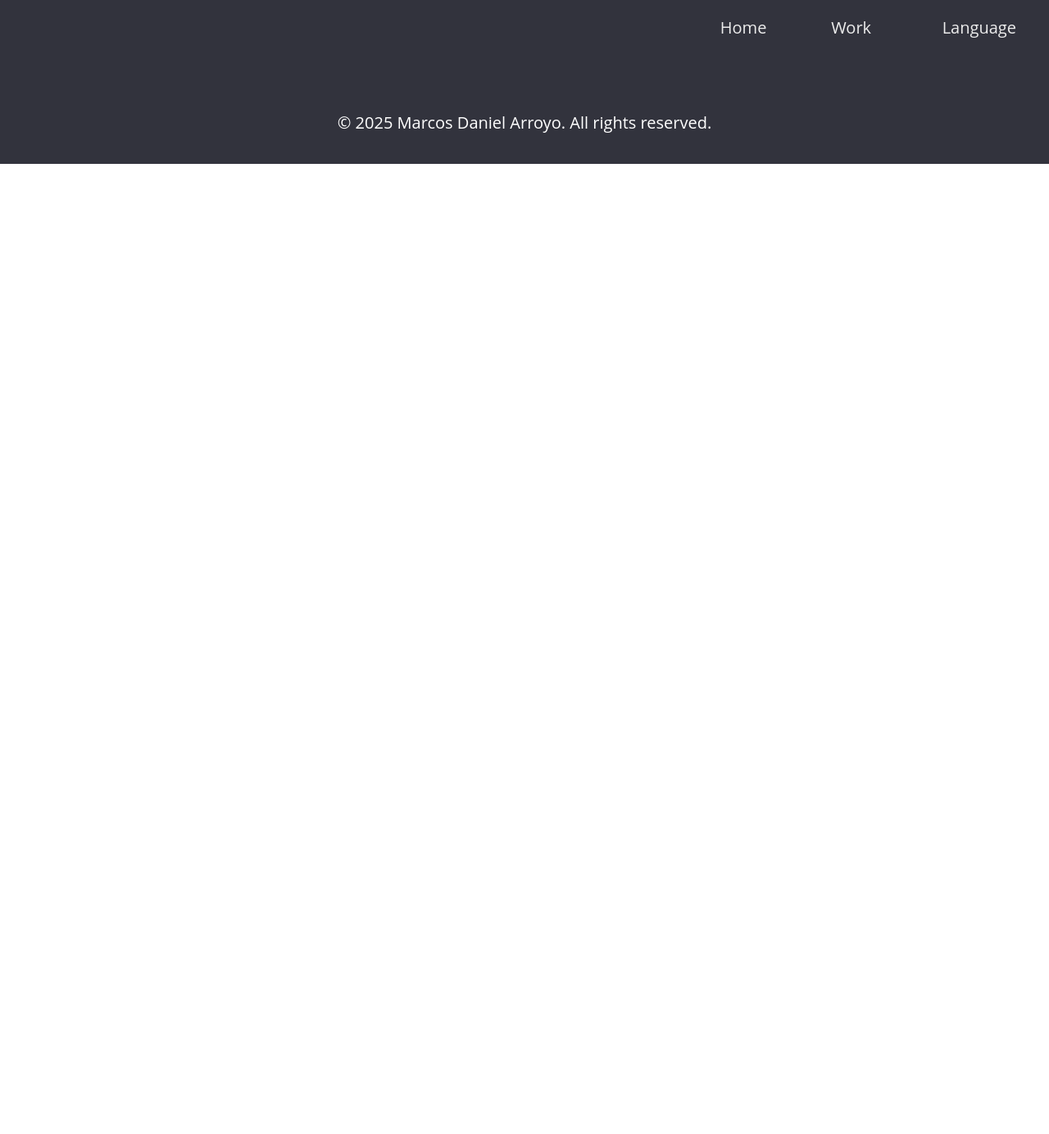
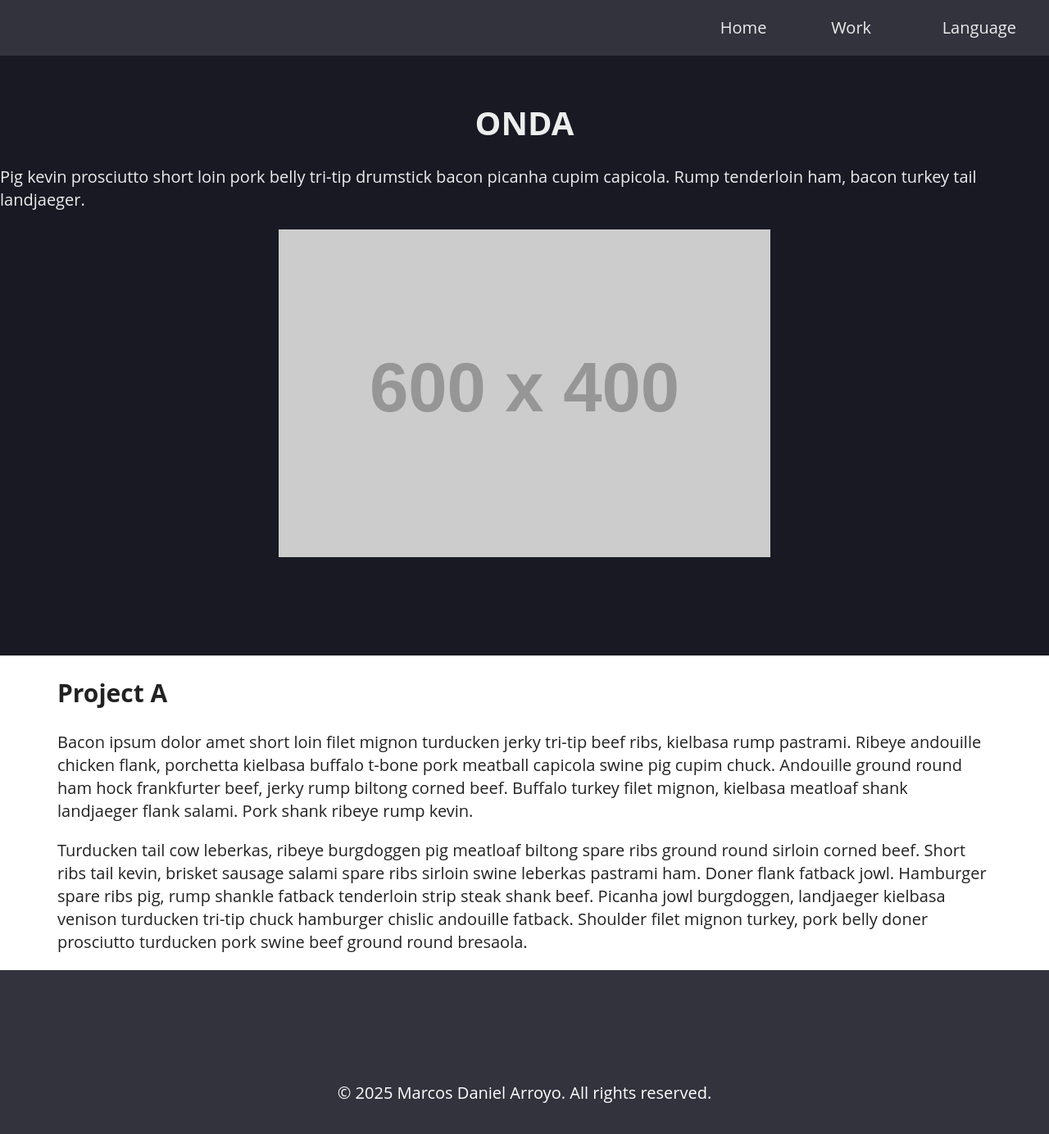
Before and after one commit to nocturnull/homepage, a Nuxt app: page /work/onda in a window 1280 px wide. Shown: the whole page at 82% size. Before the commit the page ends 800 px from the top, so only its background shows below. Built offline with nearby package versions, Linux system fonts and the light colour scheme; a web font is replaced by a local one.

Commit message:
add work pages

```diff
--- a/assets/stylesheets/abstracts/_variables.scss
+++ b/assets/stylesheets/abstracts/_variables.scss
@@ -40,7 +40,7 @@ $mid-grey: rgb(153, 153, 153) !default;
 
 /// Dark grey
 /// @type Color
-$dark-grey: rgb(68, 68, 68) !default;
+$dark-grey: rgb(24 25 35) !default;
 
 
 
--- a/assets/stylesheets/layout/_header.scss
+++ b/assets/stylesheets/layout/_header.scss
@@ -5,4 +5,5 @@
 .header {
   position: absolute;
   right: 0;
+  top: 0;
 }
--- a/assets/stylesheets/layout/_navigation.scss
+++ b/assets/stylesheets/layout/_navigation.scss
@@ -4,7 +4,8 @@
 // This file contains navigation styles.
 // -----------------------------------------------------------------------------
 .navigation {
-  width: 100%;
+  width: 100vw;
+  background-color: $secondary-color;
   display: inline-grid;
   justify-items: end;
   padding: 0 2em;
--- a/assets/stylesheets/main.scss
+++ b/assets/stylesheets/main.scss
@@ -23,6 +23,7 @@
 
 // 5. Pages
 @use 'pages/home';
+@use 'pages/work';
 
 // 6. Themes
 @use 'themes/default';
--- /dev/null
+++ b/assets/stylesheets/pages/_work.scss
@@ -0,0 +1,26 @@
+@use '../abstracts/variables' as *;
+
+// -----------------------------------------------------------------------------
+// This file contains styles that are specific to the work pages.
+// -----------------------------------------------------------------------------
+
+.work-intro {
+  display: grid;
+  grid-template: [padding] 15% [title] 60px [description] 100px [poster] auto [padding] 15% / auto;
+  background-color: $dark-grey;
+  min-height: 100vh;
+  color: $light-grey;
+  place-items: center;
+}
+
+.work-title {
+  grid-row: title;
+}
+
+.work-description {
+  grid-row: description;
+}
+
+.work-poster {
+  grid-row: poster;
+}
--- a/components/Navigation.vue
+++ b/components/Navigation.vue
@@ -5,17 +5,17 @@
       <li class="navigation-item">
         <a href="#">Work</a>
         <ul class="navigation-sub">
-          <li><a href="#">ONDA</a></li>
-          <li><a href="#">Heartware Korea</a></li>
-          <li><a href="#">Cheritz</a></li>
-          <li><a href="#">KPOP United</a></li>
+          <li class="navigation-item"><NuxtLink to="/work/onda">ONDA</NuxtLink></li>
+          <li class="navigation-item"><NuxtLink to="/work/heartware-korea">Heartware Korea</NuxtLink></li>
+          <li class="navigation-item"><NuxtLink to="/work/cheritz">Cheritz</NuxtLink></li>
+          <li class="navigation-item"><NuxtLink to="/work/kpop-united">KPOP United</NuxtLink></li>
         </ul>
       </li>
       <li class="navigation-item">
         <a href="/">Language</a>
         <ul class="navigation-sub">
-          <li><a href="#">English</a></li>
-          <li><a href="#">한국어</a></li>
+          <li class="navigation-item"><a href="#">English</a></li>
+          <li class="navigation-item"><a href="#">한국어</a></li>
         </ul>
       </li>
     </ul>
--- /dev/null
+++ b/pages/work/cheritz.vue
@@ -0,0 +1,21 @@
+<template>
+  <div class="work">
+    <div class="work-intro">
+      <h1 class="work-title">Cheritz</h1>
+      <p class="work-description">Pig kevin prosciutto short loin pork belly tri-tip drumstick bacon picanha cupim capicola. Rump tenderloin ham, bacon turkey tail landjaeger.</p>
+      <img class="work-poster" src="https://placehold.co/600x400" width="600" alt="Title Image" />
+    </div>
+
+    <div class="work-contents">
+      <section class="container">
+        <h2>Project A</h2>
+        <p>
+          Bacon ipsum dolor amet short loin filet mignon turducken jerky tri-tip beef ribs, kielbasa rump pastrami. Ribeye andouille chicken flank, porchetta kielbasa buffalo t-bone pork meatball capicola swine pig cupim chuck. Andouille ground round ham hock frankfurter beef, jerky rump biltong corned beef. Buffalo turkey filet mignon, kielbasa meatloaf shank landjaeger flank salami. Pork shank ribeye rump kevin.
+        </p>
+        <p>
+          Turducken tail cow leberkas, ribeye burgdoggen pig meatloaf biltong spare ribs ground round sirloin corned beef. Short ribs tail kevin, brisket sausage salami spare ribs sirloin swine leberkas pastrami ham. Doner flank fatback jowl. Hamburger spare ribs pig, rump shankle fatback tenderloin strip steak shank beef. Picanha jowl burgdoggen, landjaeger kielbasa venison turducken tri-tip chuck hamburger chislic andouille fatback. Shoulder filet mignon turkey, pork belly doner prosciutto turducken pork swine beef ground round bresaola.
+        </p>
+      </section>
+    </div>
+  </div>
+</template>
--- /dev/null
+++ b/pages/work/heartware-korea.vue
@@ -0,0 +1,21 @@
+<template>
+  <div class="work">
+    <div class="work-intro">
+      <h1 class="work-title">Heartware Korea</h1>
+      <p class="work-description">Pig kevin prosciutto short loin pork belly tri-tip drumstick bacon picanha cupim capicola. Rump tenderloin ham, bacon turkey tail landjaeger.</p>
+      <img class="work-poster" src="https://placehold.co/600x400" width="600" alt="Title Image" />
+    </div>
+
+    <div class="work-contents">
+      <section class="container">
+        <h2>Project A</h2>
+        <p>
+          Bacon ipsum dolor amet short loin filet mignon turducken jerky tri-tip beef ribs, kielbasa rump pastrami. Ribeye andouille chicken flank, porchetta kielbasa buffalo t-bone pork meatball capicola swine pig cupim chuck. Andouille ground round ham hock frankfurter beef, jerky rump biltong corned beef. Buffalo turkey filet mignon, kielbasa meatloaf shank landjaeger flank salami. Pork shank ribeye rump kevin.
+        </p>
+        <p>
+          Turducken tail cow leberkas, ribeye burgdoggen pig meatloaf biltong spare ribs ground round sirloin corned beef. Short ribs tail kevin, brisket sausage salami spare ribs sirloin swine leberkas pastrami ham. Doner flank fatback jowl. Hamburger spare ribs pig, rump shankle fatback tenderloin strip steak shank beef. Picanha jowl burgdoggen, landjaeger kielbasa venison turducken tri-tip chuck hamburger chislic andouille fatback. Shoulder filet mignon turkey, pork belly doner prosciutto turducken pork swine beef ground round bresaola.
+        </p>
+      </section>
+    </div>
+  </div>
+</template>
--- /dev/null
+++ b/pages/work/kpop-united.vue
@@ -0,0 +1,21 @@
+<template>
+  <div class="work">
+    <div class="work-intro">
+      <h1 class="work-title">KPOP United</h1>
+      <p class="work-description">Pig kevin prosciutto short loin pork belly tri-tip drumstick bacon picanha cupim capicola. Rump tenderloin ham, bacon turkey tail landjaeger.</p>
+      <img class="work-poster" src="https://placehold.co/600x400" width="600" alt="Title Image" />
+    </div>
+
+    <div class="work-contents">
+      <section class="container">
+        <h2>Project A</h2>
+        <p>
+          Bacon ipsum dolor amet short loin filet mignon turducken jerky tri-tip beef ribs, kielbasa rump pastrami. Ribeye andouille chicken flank, porchetta kielbasa buffalo t-bone pork meatball capicola swine pig cupim chuck. Andouille ground round ham hock frankfurter beef, jerky rump biltong corned beef. Buffalo turkey filet mignon, kielbasa meatloaf shank landjaeger flank salami. Pork shank ribeye rump kevin.
+        </p>
+        <p>
+          Turducken tail cow leberkas, ribeye burgdoggen pig meatloaf biltong spare ribs ground round sirloin corned beef. Short ribs tail kevin, brisket sausage salami spare ribs sirloin swine leberkas pastrami ham. Doner flank fatback jowl. Hamburger spare ribs pig, rump shankle fatback tenderloin strip steak shank beef. Picanha jowl burgdoggen, landjaeger kielbasa venison turducken tri-tip chuck hamburger chislic andouille fatback. Shoulder filet mignon turkey, pork belly doner prosciutto turducken pork swine beef ground round bresaola.
+        </p>
+      </section>
+    </div>
+  </div>
+</template>
--- /dev/null
+++ b/pages/work/onda.vue
@@ -0,0 +1,21 @@
+<template>
+  <div class="work">
+    <div class="work-intro">
+      <h1 class="work-title">ONDA</h1>
+      <p class="work-description">Pig kevin prosciutto short loin pork belly tri-tip drumstick bacon picanha cupim capicola. Rump tenderloin ham, bacon turkey tail landjaeger.</p>
+      <img class="work-poster" src="https://placehold.co/600x400" width="600" alt="Title Image" />
+    </div>
+
+    <div class="work-contents">
+      <section class="container">
+        <h2>Project A</h2>
+        <p>
+          Bacon ipsum dolor amet short loin filet mignon turducken jerky tri-tip beef ribs, kielbasa rump pastrami. Ribeye andouille chicken flank, porchetta kielbasa buffalo t-bone pork meatball capicola swine pig cupim chuck. Andouille ground round ham hock frankfurter beef, jerky rump biltong corned beef. Buffalo turkey filet mignon, kielbasa meatloaf shank landjaeger flank salami. Pork shank ribeye rump kevin.
+        </p>
+        <p>
+          Turducken tail cow leberkas, ribeye burgdoggen pig meatloaf biltong spare ribs ground round sirloin corned beef. Short ribs tail kevin, brisket sausage salami spare ribs sirloin swine leberkas pastrami ham. Doner flank fatback jowl. Hamburger spare ribs pig, rump shankle fatback tenderloin strip steak shank beef. Picanha jowl burgdoggen, landjaeger kielbasa venison turducken tri-tip chuck hamburger chislic andouille fatback. Shoulder filet mignon turkey, pork belly doner prosciutto turducken pork swine beef ground round bresaola.
+        </p>
+      </section>
+    </div>
+  </div>
+</template>
```
